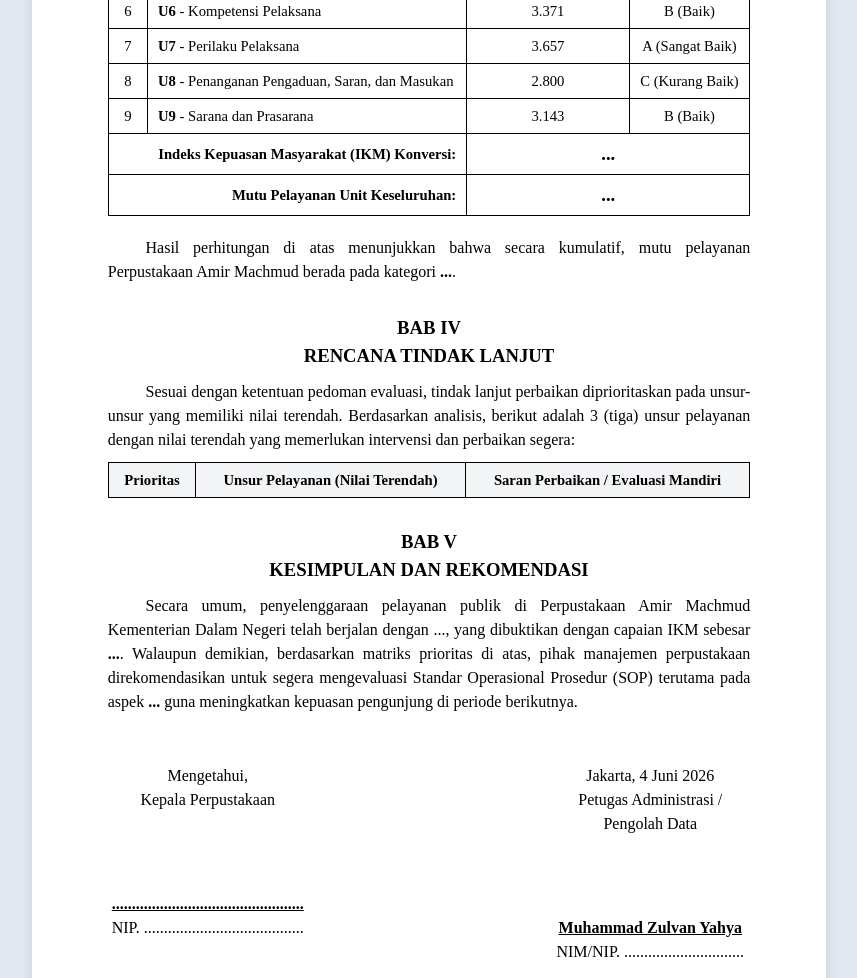
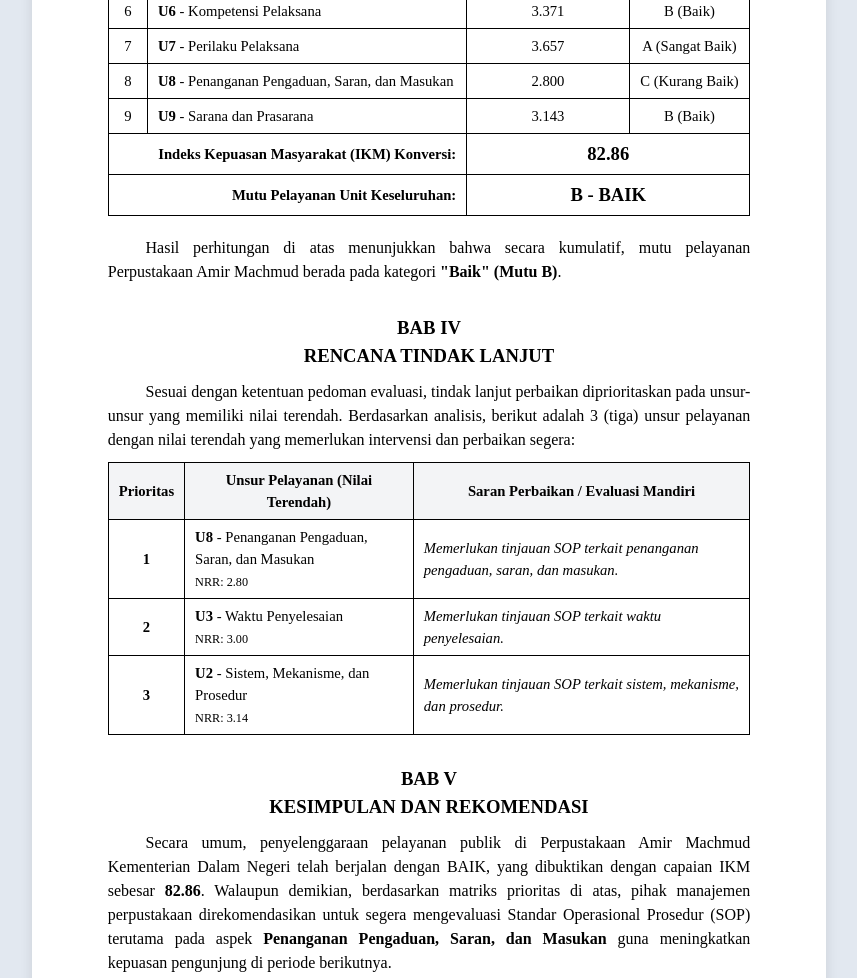
Before and after one commit to zulscret/dashboard-skm, a plain HTML site: page laporan.html in a window 1280 px wide. Shown: the part 1493-2471 px from the top of the page, without its empty margins (211-1068 px from the left). Drawn offline with Linux system fonts and the light colour scheme; a web font is replaced by a local one.

Commit message:
fix: Typo in object property (hasil.ikm to hasil.nik)

```diff
--- a/js/app.js
+++ b/js/app.js
@@ -105,7 +105,7 @@ function renderCharts(hasil) {
   // Render Trend Line
   const historyData = Storage.getHistoriTren();
   // Override the last null item with the current IKM
-  historyData[historyData.length - 1].ikm = parseFloat(hasil.ikm.toFixed(2));
+  historyData[historyData.length - 1].ikm = parseFloat(hasil.nik.toFixed(2));
   Charts.renderLineTrend("chart-trend", historyData);
 }
 
--- a/laporan.html
+++ b/laporan.html
@@ -237,7 +237,7 @@
       </tr>`;
     }).join("");
 
-    $("lap-ikm-score").textContent = hasil.ikm.toFixed(2);
+    $("lap-ikm-score").textContent = hasil.nik.toFixed(2);
     $("lap-ikm-mutu").textContent = `${hasil.mutu.grade} - ${hasil.mutu.label.toUpperCase()}`;
     $("lap-kategori-text").textContent = `"${hasil.mutu.label}" (Mutu ${hasil.mutu.grade})`;
 
@@ -253,7 +253,7 @@
 
     // Bab V: Kesimpulan
     $("lap-kesimpulan-mutu").textContent = hasil.mutu.label.toUpperCase();
-    $("lap-kesimpulan-angka").textContent = hasil.ikm.toFixed(2);
+    $("lap-kesimpulan-angka").textContent = hasil.nik.toFixed(2);
     $("lap-unsur-terlemah").textContent = bottom3[0].unsur.nama;
 
   });
```
